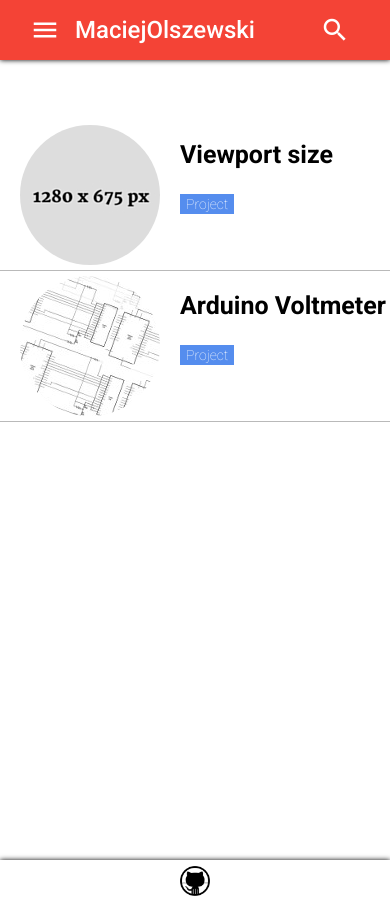
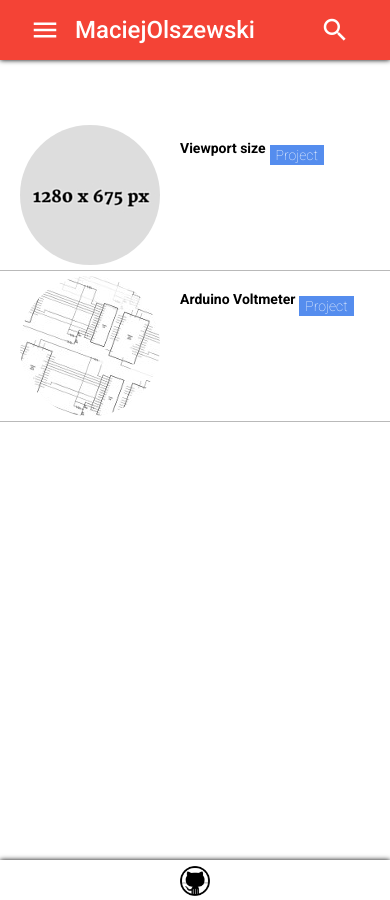
Before and after one commit to MaciejOlszewski/MaciejOlszewski.github.io, a Jekyll site: the page built from index.html, in a window 390 px wide. Built offline with Jekyll 4.4.1, drawn with Linux system fonts in a browser that asks for light colours.

Commit message:
tweaking media-queries

```diff
--- a/_sass/media-queries.sass
+++ b/_sass/media-queries.sass
@@ -1,6 +1,9 @@
 @media (max-width: 750px)
   ul.navigation, section.row > .date
     display: none
+
+  section.row > .title, span.title
+    font-size: 14px
 
 
 @media (max-width: 590px)
@@ -16,6 +19,7 @@
 
   div.side-nav li a
     font-size: 26px
+    font-weight: bold
     margin-bottom: 15px
 
 @media (max-width: 455px)
```
